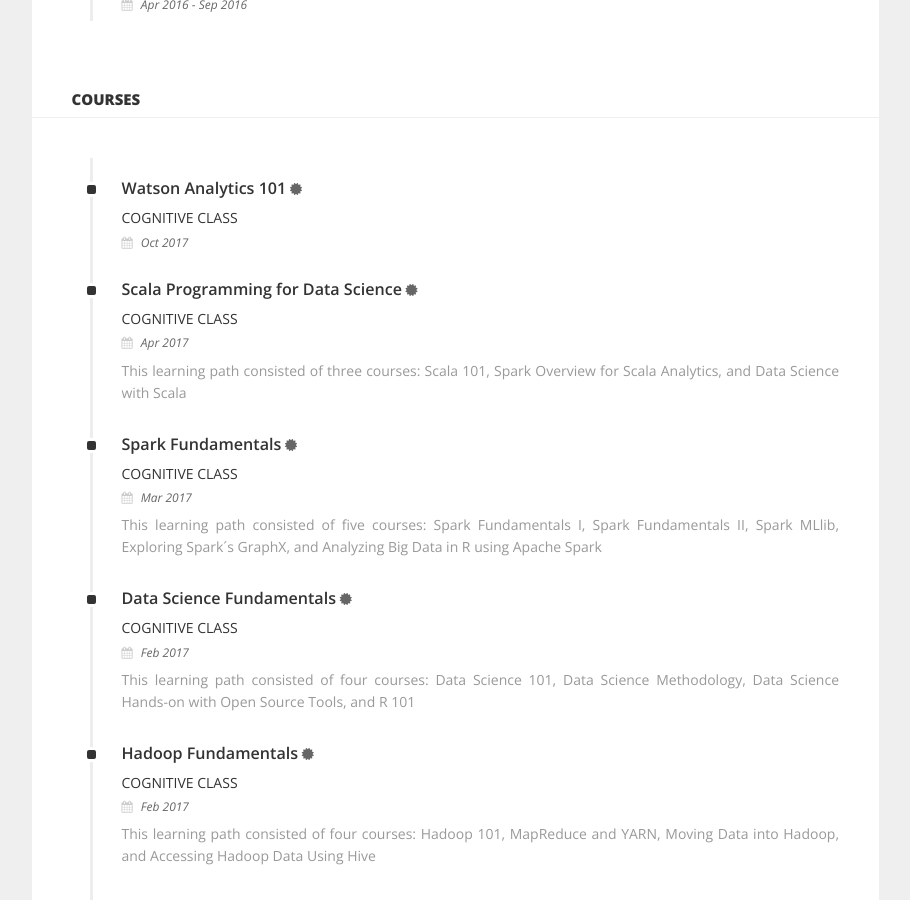
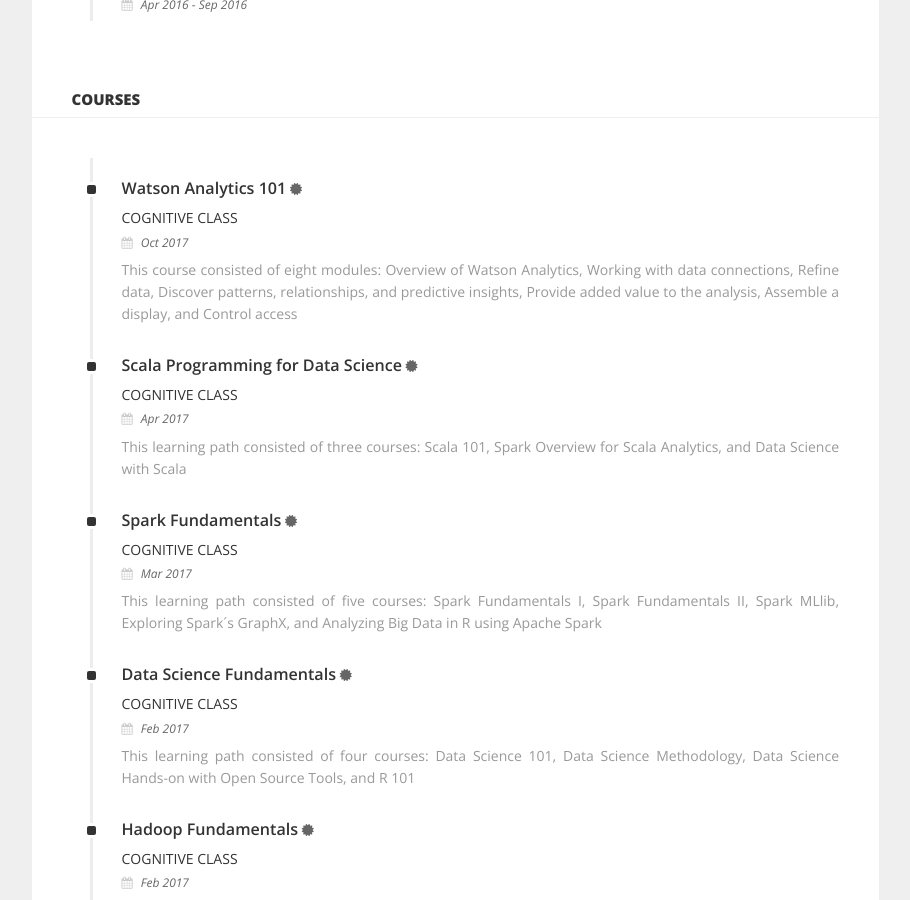
Before and after one commit to rsaladocid/personal-site, a Jekyll site: the page built from education/index.md, in a window 1280 px wide and 900 px high, scrolled down 799 px. Shown: the whole window, without its empty margins (331-1241 px from the left). Built offline with Jekyll 4.4.1, drawn with Linux system fonts in a browser that asks for light colours.

Commit message:
Add description to Watson course

```diff
--- a/_data/courses.yml
+++ b/_data/courses.yml
@@ -1,7 +1,7 @@
 - title: Watson Analytics 101
   institution: Cognitive Class
   date: Oct 2017
-  description:
+  description: "This course consisted of eight modules: Overview of Watson Analytics, Working with data connections, Refine data, Discover patterns, relationships, and predictive insights, Provide added value to the analysis, Assemble a display, and Control access"
   cert: https://www.youracclaim.com/badges/aa39285d-f0bc-4daa-a7a7-15bca0c145c3/public_url
 
 - title: Scala Programming for Data Science
```
